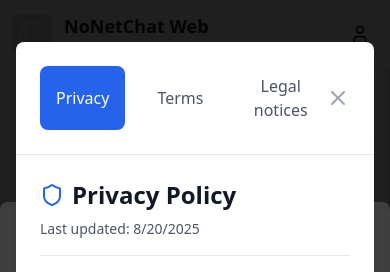
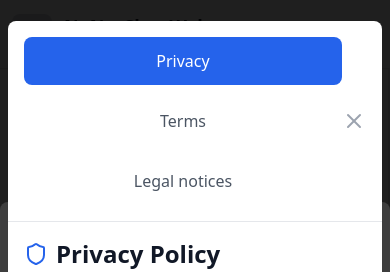
Before and after one commit to pmietlicki/nonetchat-web, a React (Vite) app: page / in a window 390 px wide. Both pictures are taken after a click on the button "privacy policy". Shown: the top 272 px of the page. Built offline with nearby package versions, Linux system fonts and the light colour scheme; no server answers; grey boxes are pictures that could not be loaded.

Commit message:
feat(privacy): improve consent handling and responsive UI
- Update consent values to 'accepted'/'declined' and add timestamp
- Enhance responsive design for privacy settings and legal documents
- Adjust button styling and spacing for better mobile experience

```diff
--- a/src/App.tsx
+++ b/src/App.tsx
@@ -1442,10 +1442,12 @@ const handleSaveProfile = async (profileData: Partial<User>, avatarFile?: File)
 
       <ConsentBanner
         onAccept={() => {
-          localStorage.setItem('geolocation-consent', 'granted');
+          localStorage.setItem('geolocation-consent', 'accepted');
+          localStorage.setItem('geolocation-consent-date', new Date().toISOString());
         }}
         onDecline={() => {
-          localStorage.setItem('geolocation-consent', 'denied');
+          localStorage.setItem('geolocation-consent', 'declined');
+          localStorage.setItem('geolocation-consent-date', new Date().toISOString());
         }}
         onShowPrivacyPolicy={() => {
           setLegalDocumentsTab('privacy');
--- a/src/components/LegalDocuments.tsx
+++ b/src/components/LegalDocuments.tsx
@@ -314,13 +314,13 @@ const LegalDocuments: React.FC<LegalDocumentsProps> = ({ isOpen, onClose, initia
   );
 
   return (
-    <div className="fixed inset-0 bg-black bg-opacity-50 flex items-center justify-center z-50 p-4">
-      <div className="bg-white rounded-lg shadow-xl max-w-4xl w-full max-h-[90vh] flex flex-col">
-        <div className="flex items-center justify-between p-6 border-b border-gray-200">
-          <div className="flex space-x-4">
+    <div className="fixed inset-0 bg-black bg-opacity-50 flex items-center justify-center z-50 p-2 sm:p-4">
+      <div className="bg-white rounded-lg shadow-xl max-w-4xl w-full max-h-[95vh] sm:max-h-[90vh] flex flex-col">
+        <div className="flex items-center justify-between p-4 sm:p-6 border-b border-gray-200">
+          <div className="flex flex-col sm:flex-row sm:flex-wrap gap-3 sm:gap-2 w-full sm:w-auto">
             <button
               onClick={() => setActiveTab('privacy')}
-              className={`px-4 py-2 rounded-lg transition-colors ${
+              className={`w-full sm:w-auto px-4 py-3 sm:py-2 rounded-lg transition-colors text-center font-medium ${
                 activeTab === 'privacy'
                   ? 'bg-blue-600 text-white'
                   : 'text-gray-600 hover:bg-gray-100'
@@ -330,7 +330,7 @@ const LegalDocuments: React.FC<LegalDocumentsProps> = ({ isOpen, onClose, initia
             </button>
             <button
               onClick={() => setActiveTab('terms')}
-              className={`px-4 py-2 rounded-lg transition-colors ${
+              className={`w-full sm:w-auto px-4 py-3 sm:py-2 rounded-lg transition-colors text-center font-medium ${
                 activeTab === 'terms'
                   ? 'bg-blue-600 text-white'
                   : 'text-gray-600 hover:bg-gray-100'
@@ -340,7 +340,7 @@ const LegalDocuments: React.FC<LegalDocumentsProps> = ({ isOpen, onClose, initia
             </button>
             <button
               onClick={() => setActiveTab('legal')}
-              className={`px-4 py-2 rounded-lg transition-colors ${
+              className={`w-full sm:w-auto px-4 py-3 sm:py-2 rounded-lg transition-colors text-center font-medium ${
                 activeTab === 'legal'
                   ? 'bg-blue-600 text-white'
                   : 'text-gray-600 hover:bg-gray-100'
@@ -358,7 +358,7 @@ const LegalDocuments: React.FC<LegalDocumentsProps> = ({ isOpen, onClose, initia
           </button>
         </div>
 
-        <div className="flex-1 overflow-y-auto p-6">
+        <div className="flex-1 overflow-y-auto p-4 sm:p-6">
           {activeTab === 'privacy' && <PrivacyPolicy />}
           {activeTab === 'terms' && <TermsOfService />}
           {activeTab === 'legal' && <LegalNotices />}
--- a/src/components/PrivacySettings.tsx
+++ b/src/components/PrivacySettings.tsx
@@ -390,22 +390,22 @@ const PrivacySettings: React.FC<PrivacySettingsProps> = ({ isOpen, onClose, onSh
             <h3 className="text-lg font-semibold text-gray-900 mb-4">
               {t('privacy_settings.legal_documents.title')}
             </h3>
-            <div className="flex flex-wrap gap-2">
+            <div className="flex flex-col sm:flex-row sm:flex-wrap gap-3 sm:gap-2">
               <button
                 onClick={() => onShowLegalDocuments('privacy')}
-                className="px-4 py-2 border border-blue-300 text-blue-700 rounded-lg hover:bg-blue-50 transition-colors"
+                className="w-full sm:w-auto px-4 py-3 sm:py-2 border border-blue-300 text-blue-700 rounded-lg hover:bg-blue-50 transition-colors text-center font-medium"
               >
                 {t('privacy_settings.legal_documents.privacy_policy')}
               </button>
               <button
                 onClick={() => onShowLegalDocuments('terms')}
-                className="px-4 py-2 border border-blue-300 text-blue-700 rounded-lg hover:bg-blue-50 transition-colors"
+                className="w-full sm:w-auto px-4 py-3 sm:py-2 border border-blue-300 text-blue-700 rounded-lg hover:bg-blue-50 transition-colors text-center font-medium"
               >
                 {t('privacy_settings.legal_documents.terms_of_service')}
               </button>
               <button
                 onClick={() => onShowLegalDocuments('legal')}
-                className="px-4 py-2 border border-blue-300 text-blue-700 rounded-lg hover:bg-blue-50 transition-colors"
+                className="w-full sm:w-auto px-4 py-3 sm:py-2 border border-blue-300 text-blue-700 rounded-lg hover:bg-blue-50 transition-colors text-center font-medium"
               >
                 {t('privacy_settings.legal_documents.legal_notices')}
               </button>
```
